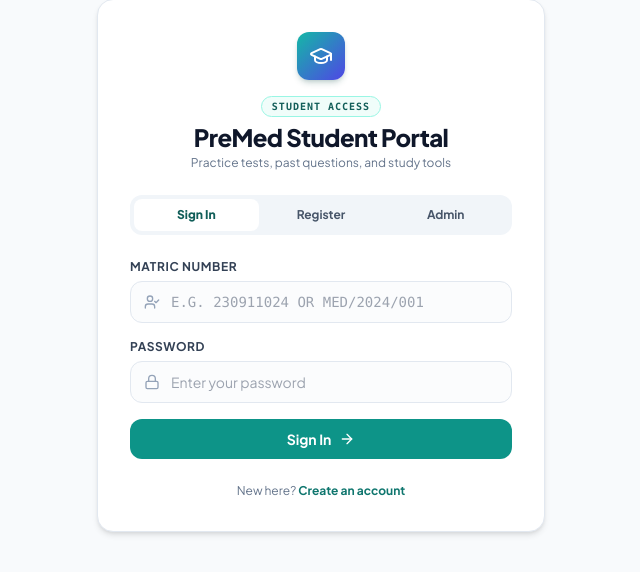
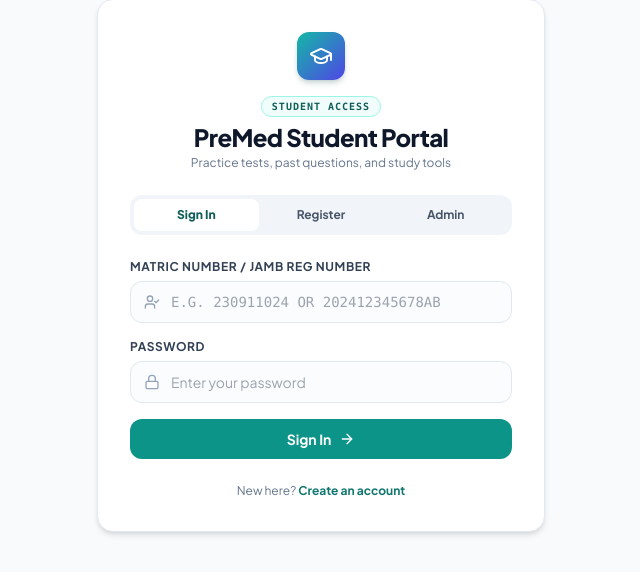
Before and after one commit to emmanueladejuwon2021-star/premed-test-portal, a PHP site: page /login.php in a window 1280 px wide. Shown: the part 75-647 px from the top of the page, without its empty margins (319-959 px from the left). Run offline with PHP 8.4, Linux system fonts and the light colour scheme; some libraries are stand-ins or nearby versions.

Commit message:
feat(auth): support Matric Number or JAMB Reg Number interchangeably for login and signup

```diff
--- a/login.php
+++ b/login.php
@@ -67,9 +67,9 @@ if ($_SERVER['REQUEST_METHOD'] === 'POST') {
 
 
         if (empty($matricNo)) {
-            $error = 'Matriculation Number is required.';
+            $error = 'Matric Number or JAMB Reg Number is required.';
         } elseif (strlen($matricNo) < 4) {
-            $error = 'Please enter a valid Matriculation Number (minimum 4 characters).';
+            $error = 'Please enter a valid Matric Number or JAMB Reg Number (minimum 4 characters).';
         } elseif (empty($password)) {
             $error = 'Password is required to sign in.';
         } else {
@@ -78,7 +78,7 @@ if ($_SERVER['REQUEST_METHOD'] === 'POST') {
             $student = $stmt->fetch();
 
             if (!$student) {
-                $error = 'Matriculation number "' . htmlspecialchars($matricNo) . '" is not registered yet. Please click the "Register" tab to create your account.';
+                $error = 'Matric / JAMB Reg Number "' . htmlspecialchars($matricNo) . '" is not registered yet. Please click the "Register" tab to create your account.';
                 $activeTab = 'register';
             } else {
                 // Support both hashed and legacy plaintext passwords
@@ -126,13 +126,13 @@ if ($_SERVER['REQUEST_METHOD'] === 'POST') {
         } elseif (!preg_match("/^[a-zA-Z\s\-\'\.]+$/", $name)) {
             $error = 'Full Name may only contain alphabetic letters, hyphens, and spaces.';
         }
-        // 2. Validate Matriculation Number
+        // 2. Validate Matric / JAMB Reg Number
         elseif (empty($matricNo)) {
-            $error = 'Matriculation Number is required.';
-        } elseif (strlen($matricNo) < 4 || strlen($matricNo) > 20) {
-            $error = 'Matriculation Number must be between 4 and 20 characters long.';
+            $error = 'Matric Number or JAMB Reg Number is required.';
+        } elseif (strlen($matricNo) < 4 || strlen($matricNo) > 25) {
+            $error = 'Matric Number or JAMB Reg Number must be between 4 and 25 characters long.';
         } elseif (!preg_match('/^[A-Z0-9\/\-]+$/', $matricNo)) {
-            $error = 'Matriculation Number may only contain letters, numbers, slashes (/), or hyphens (-).';
+            $error = 'Matric / JAMB Reg Number may only contain letters, numbers, slashes (/), or hyphens (-).';
         }
         // 3. Validate Department
         elseif (!in_array($department, $allowedDepts, true)) {
@@ -157,12 +157,12 @@ if ($_SERVER['REQUEST_METHOD'] === 'POST') {
             }
         }
 
-        // 6. Check Database for Existing Matriculation Number
+        // 6. Check Database for Existing Matric / JAMB Reg Number
         if (!$error) {
             $check = $db->prepare("SELECT id FROM students WHERE matric_no = ? LIMIT 1");
             $check->execute([$matricNo]);
             if ($check->fetch()) {
-                $error = 'Matriculation number "' . htmlspecialchars($matricNo) . '" is already registered. Please sign in below.';
+                $error = 'Matric / JAMB Reg Number "' . htmlspecialchars($matricNo) . '" is already registered. Please sign in below.';
                 $activeTab = 'login';
             } else {
                 $id = bin2hex(random_bytes(12));
@@ -232,12 +232,12 @@ require_once __DIR__ . '/includes/header.php';
             <input type="hidden" name="action" value="student_login">
 
             <div>
-                <label class="block text-xs font-bold text-slate-700 uppercase tracking-wider mb-1.5">Matric Number</label>
+                <label class="block text-xs font-bold text-slate-700 uppercase tracking-wider mb-1.5">Matric Number / JAMB Reg Number</label>
                 <div class="relative">
                     <span class="absolute inset-y-0 left-0 pl-3.5 flex items-center text-slate-400 pointer-events-none">
                         <i data-lucide="user-check" class="w-4 h-4"></i>
                     </span>
-                    <input type="text" name="matric_no" required placeholder="e.g. 230911024 or MED/2024/001" minlength="4" maxlength="20" class="w-full pl-10 pr-4 py-2.5 rounded-xl border border-slate-200 text-sm focus:outline-none focus:ring-2 focus:ring-teal-500 font-mono uppercase bg-slate-50/50">
+                    <input type="text" name="matric_no" required placeholder="e.g. 230911024 or 202412345678AB" minlength="4" maxlength="25" class="w-full pl-10 pr-4 py-2.5 rounded-xl border border-slate-200 text-sm focus:outline-none focus:ring-2 focus:ring-teal-500 font-mono uppercase bg-slate-50/50">
                 </div>
             </div>
 
@@ -280,13 +280,14 @@ require_once __DIR__ . '/includes/header.php';
             </div>
 
             <div>
-                <label class="block text-xs font-bold text-slate-700 uppercase tracking-wider mb-1.5">Matriculation Number <span class="text-rose-500">*</span></label>
+                <label class="block text-xs font-bold text-slate-700 uppercase tracking-wider mb-1.5">Matric Number / JAMB Reg Number <span class="text-rose-500">*</span></label>
                 <div class="relative">
                     <span class="absolute inset-y-0 left-0 pl-3.5 flex items-center text-slate-400 pointer-events-none">
                         <i data-lucide="hash" class="w-4 h-4"></i>
                     </span>
-                    <input type="text" name="matric_no" id="regMatric" required minlength="4" maxlength="20" placeholder="e.g. 230911024, DEN/2024/012" class="w-full pl-10 pr-4 py-2.5 rounded-xl border border-slate-200 text-sm focus:outline-none focus:ring-2 focus:ring-indigo-500 font-mono uppercase">
+                    <input type="text" name="matric_no" id="regMatric" required minlength="4" maxlength="25" placeholder="e.g. 230911024, 202412345678AB" class="w-full pl-10 pr-4 py-2.5 rounded-xl border border-slate-200 text-sm focus:outline-none focus:ring-2 focus:ring-indigo-500 font-mono uppercase">
                 </div>
+                <span class="text-[10px] text-slate-400 mt-0.5 block">Use your university Matric No or JAMB Registration Number</span>
             </div>
 
             <div>
@@ -443,9 +444,9 @@ function validateRegisterForm() {
         return showError('Please provide both your First Name and Surname.');
     }
 
-    // Matric validation
+    // Matric / JAMB validation
     if (matric.length < 4) {
-        return showError('Matriculation number is too short.');
+        return showError('Matric Number or JAMB Reg Number is too short.');
     }
 
     // Department validation
--- a/php_backend/controllers/AuthController.php
+++ b/php_backend/controllers/AuthController.php
@@ -15,7 +15,7 @@ class AuthController {
         $matricNo = strtoupper(trim(str_replace(' ', '', $input['matric_no'] ?? '')));
         if (empty($matricNo)) {
             http_response_code(400);
-            echo json_encode(['error' => 'Matriculation number is required']);
+            echo json_encode(['error' => 'Matriculation or JAMB Registration number is required']);
             return;
         }
 
```
